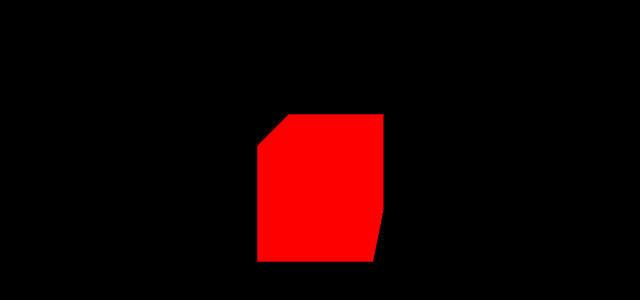
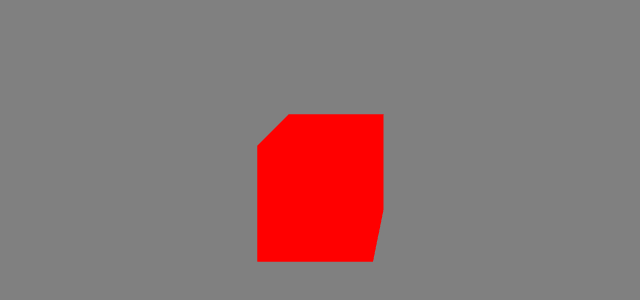
Before and after one commit to ah-ryeong/Three.js_Study, a website built with webpack: page 02/src/index.html in a window 1280 px wide. Shown: the part 428-728 px from the top of the page, without its empty margins (209-849 px from the left). Built offline with nearby package versions, Linux system fonts and the light colour scheme.

Commit message:
배경 색, 투명도

```diff
--- /dev/null
+++ b/02/src/ex03.js
@@ -0,0 +1,63 @@
+import * as THREE from 'three';
+
+
+export default function example() {
+    //Renderer
+    const canvas = document.querySelector('#three-canvas');
+    const renderer = new THREE.WebGL1Renderer({
+        canvas,
+        antialias: true,
+        // 배경색 투명
+        alpha: true
+    });
+    renderer.setSize(window.innerWidth, window.innerHeight);
+    // console.log(window.devicePixelRatio);
+    // Three.js에서 고해상도로 표시해주고 싶을 때 사용
+    renderer.setPixelRatio(window.devicePixelRatio > 1 ? 2 : 1);
+
+    // 배경 반투명
+    // renderer.setClearAlpha(0.5);
+    renderer.setClearColor('#00ff00');
+    renderer.setClearAlpha(0.5);
+
+    // Scene 장면/요소 만들기
+    const scene = new THREE.Scene();
+    scene.background = new THREE.Color('gray');
+
+    // camera 만들기(원근카메라)
+    const camera = new THREE.PerspectiveCamera(
+        75,
+        window.innerWidth / window.innerHeight,
+        0.1,
+        1000
+    );
+    // 카메라위치세팅
+    camera.position.x = 1;
+    camera.position.y = 2;
+    camera.position.z = 5;
+
+    scene.add(camera);
+
+    // 물체세팅 (Mesh = 모양(Geometry) + 재질(Material))
+    const geometry = new THREE.BoxGeometry(1, 1, 1);
+    const material = new THREE.MeshBasicMaterial({
+        color: 'red'
+    });
+    const mesh = new THREE.Mesh(geometry, material);
+    scene.add(mesh);
+
+    // 그려주기
+    renderer.render(scene, camera);
+
+    function setSize() {
+        // 카메라 조정
+        camera.aspect = window.innerWidth / window.innerHeight;
+        // 카메라에 변화가 잇을 때 무조건 같이 실행해줘야함
+        camera.updateProjectionMatrix();
+        renderer.setSize(window.innerWidth / window.innerHeight);
+        renderer.render(scene, camera);
+    }
+
+    // 이벤트
+    window.addEventListener('resize', setSize);
+}
--- a/02/src/main.css
+++ b/02/src/main.css
@@ -1,5 +1,6 @@
 body {
     margin: 0;
+    background: yellow;
 }
 
 #three-canvas {
--- a/02/src/main.js
+++ b/02/src/main.js
@@ -1,4 +1,5 @@
 // import example from './ex01';
-import example from './ex02';
+// import example from './ex02';
+import example from './ex03';
 
 example();
```
